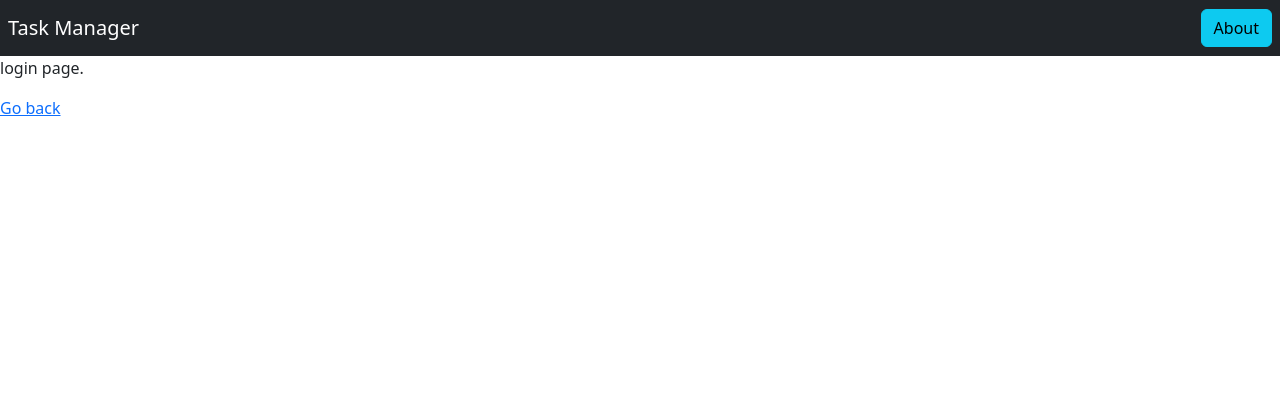
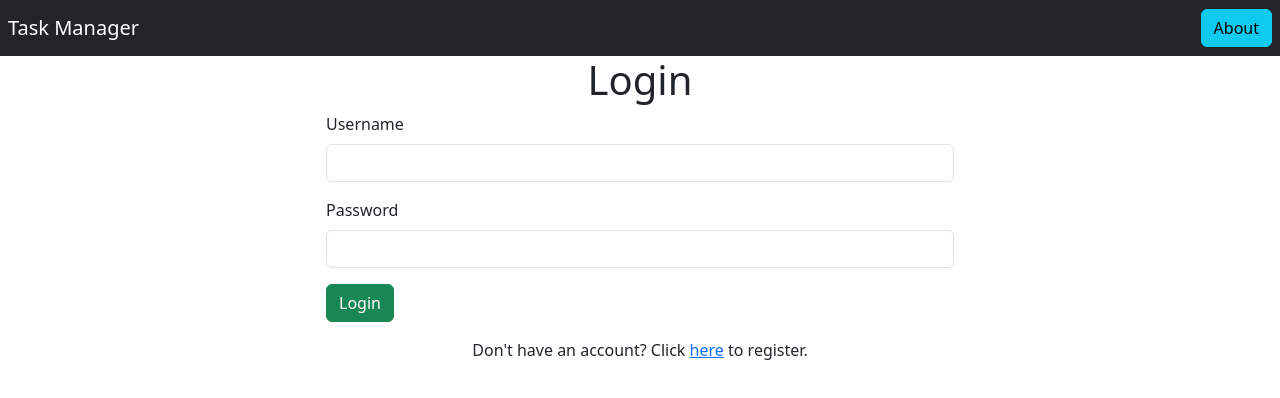
Before and after one commit to Tiamtum/task-manager, a React (Create React App) app: page /login in a window 1280 px wide. Shown: the top 398 px of the page. Built offline with nearby package versions, Linux system fonts and the light colour scheme.

Commit message:
Update login-page.component.jsx

```diff
--- a/src/routes/login/login-page.component.jsx
+++ b/src/routes/login/login-page.component.jsx
@@ -1,8 +1,12 @@
+import { Link } from "react-router-dom";
+import FormComponent from "../../components/Navbar/Form.component";
+
 export default function LoginPage(){
     return(
-        <div>
-            <p>login page.</p>
-            <a href="/">Go back</a>
-        </div>
+        <>
+        <FormComponent name={"Login"} buttonText={"Login"} action={"#"}/>
+        <p className="text-center">Don't have an account? Click <Link to="/register">here</Link> to register.</p>
+        </>
     );
+
 }
```
